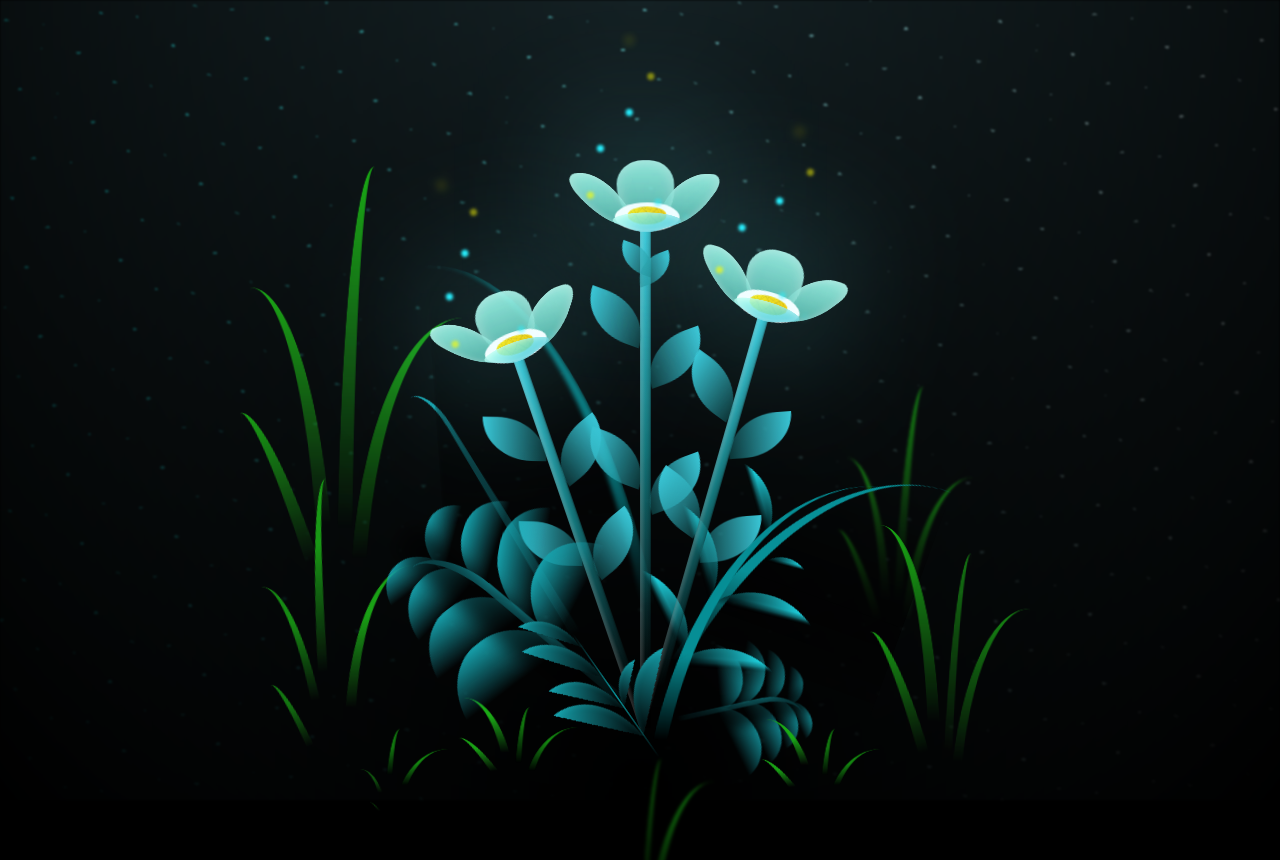
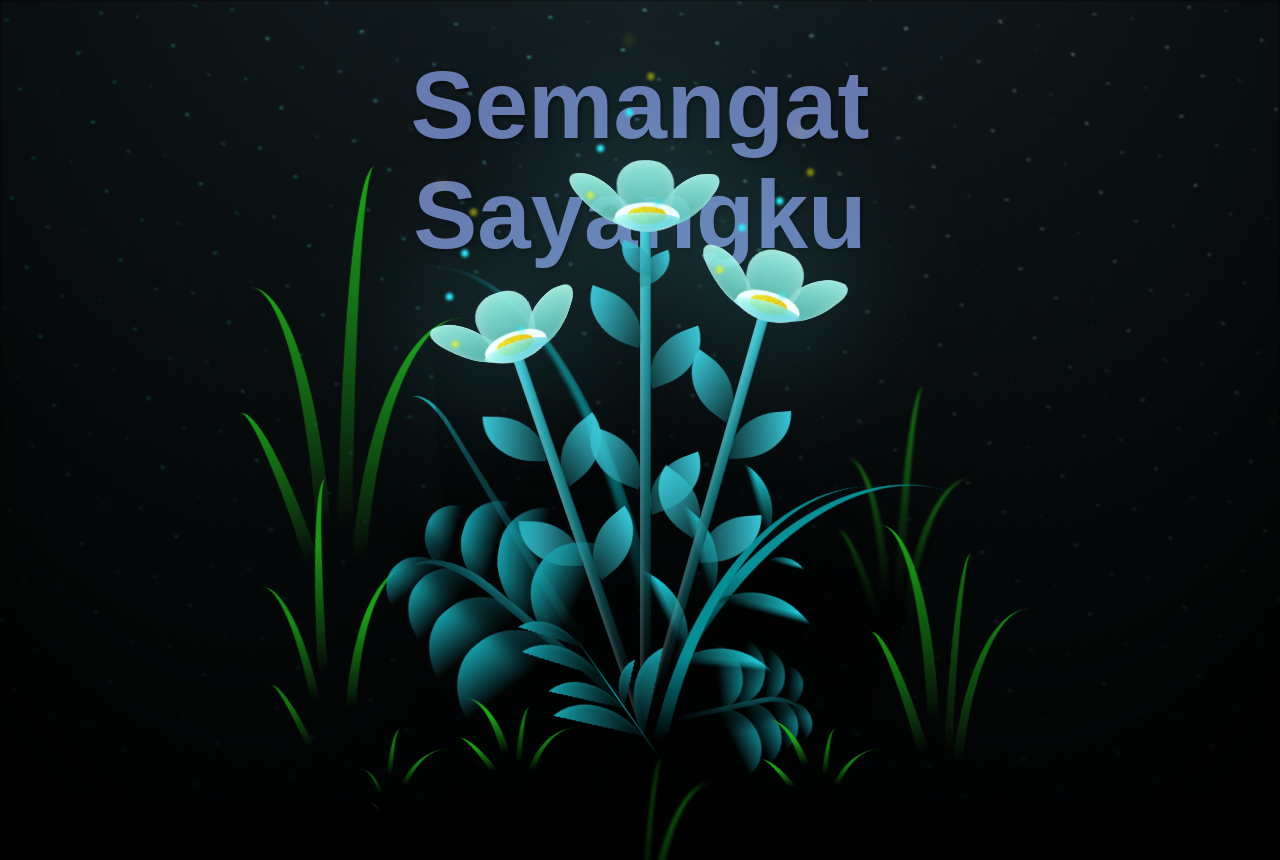
Before and after one commit to Sandi625/just_klik, a plain HTML site: page flower.html in a window 1280 px wide. Shown: the top 860 px of the page. Drawn offline with Linux system fonts and the light colour scheme.

Commit message:
first commit

```diff
--- a/css/main.css
+++ b/css/main.css
@@ -9,6 +9,19 @@
 :root {
   --dark-color: #000;
 }
+
+.motivational-text {
+  position: absolute;
+  top: 20%;
+  left: 50%;
+  transform: translate(-50%, -50%);
+  color: #687bb1; /* Warna pink */
+  font-size: 3rem;
+  font-family: 'Arial', sans-serif;
+  text-shadow: 2px 2px 5px rgba(0, 0, 0, 0.5);
+  text-align: center;
+}
+
 
 body {
   display: flex;
--- a/flower.html
+++ b/flower.html
@@ -11,6 +11,9 @@
 <body class="container">
   <!-- Pembuat code: https://codepen.io/mdusmanansari/pen/BamepLe -->
     <div class="night"></div>
+    <div class="motivational-text">
+      <h1>Semangat Sayangku</h1>
+    </div>
     <div class="flowers">
       <div class="flower flower--1">
         <div class="flower__leafs flower__leafs--1">
```
